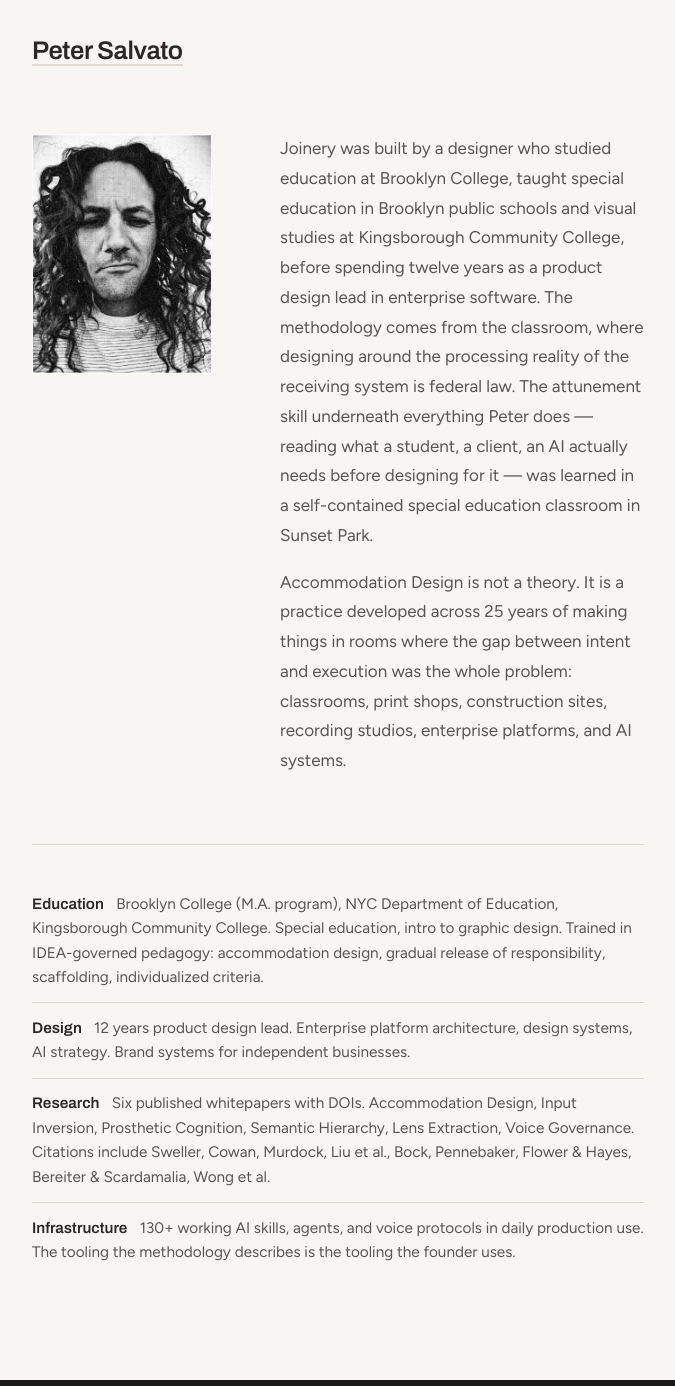
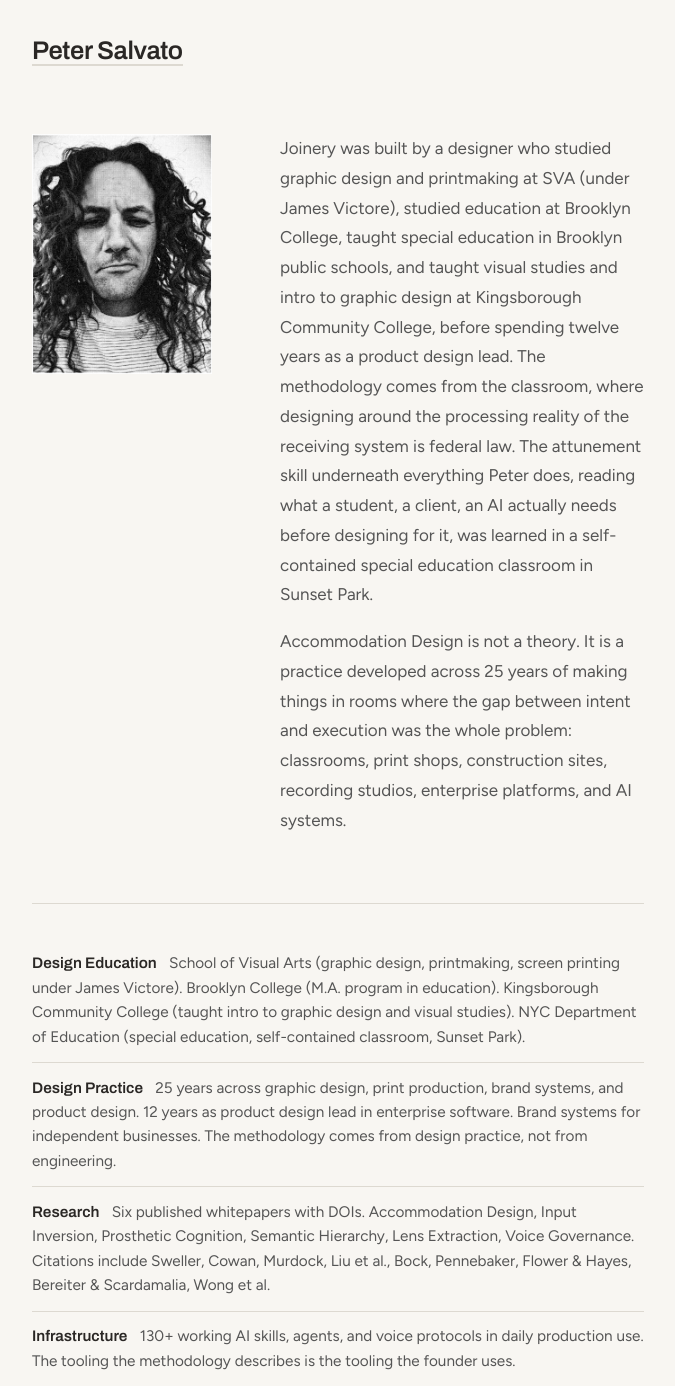
Before and after one commit to PeterSalvato/joinery-site, a plain HTML site: page about.html in a window 1280 px wide. Shown: the part 700-2086 px from the top of the page, without its empty margins (302-977 px from the left). Drawn offline with Linux system fonts and the light colour scheme.

Commit message:
About page: lead with SVA/printmaking/graphic design, not SaaS job

```diff
--- a/about.html
+++ b/about.html
@@ -4,9 +4,9 @@
     <meta charset="UTF-8">
     <meta name="viewport" content="width=device-width, initial-scale=1.0">
     <title>About — Joinery</title>
-    <meta name="description" content="Joinery was built by Peter Salvato: five years teaching special education in Brooklyn, twelve years as a product design lead, six published whitepapers on AI methodology.">
+    <meta name="description" content="Joinery was built by Peter Salvato: SVA-trained designer, special education teacher, 25 years in design practice, six published whitepapers on AI methodology.">
     <meta property="og:title" content="About — Joinery">
-    <meta property="og:description" content="A designer who spent five years teaching special education before twelve years in enterprise product design. The methodology comes from the classroom.">
+    <meta property="og:description" content="A designer trained at SVA who taught special education in Brooklyn and spent 25 years in design practice. The methodology comes from the classroom.">
     <meta property="og:type" content="website">
     <link rel="icon" href="favicon.ico" sizes="32x32">
     <link rel="icon" href="assets/favicon.svg" type="image/svg+xml">
@@ -51,18 +51,18 @@
                         <img src="assets/peter-salvato.jpg" alt="Peter Salvato">
                     </div>
                     <div class="founder-text">
-                        <p>Joinery was built by a designer who studied education at Brooklyn College, taught special education in Brooklyn public schools and visual studies at Kingsborough Community College, before spending twelve years as a product design lead in enterprise software. The methodology comes from the classroom, where designing around the processing reality of the receiving system is federal law. The attunement skill underneath everything Peter does — reading what a student, a client, an AI actually needs before designing for it — was learned in a self-contained special education classroom in Sunset Park.</p>
+                        <p>Joinery was built by a designer who studied graphic design and printmaking at SVA (under James Victore), studied education at Brooklyn College, taught special education in Brooklyn public schools, and taught visual studies and intro to graphic design at Kingsborough Community College, before spending twelve years as a product design lead. The methodology comes from the classroom, where designing around the processing reality of the receiving system is federal law. The attunement skill underneath everything Peter does, reading what a student, a client, an AI actually needs before designing for it, was learned in a self-contained special education classroom in Sunset Park.</p>
                         <p>Accommodation Design is not a theory. It is a practice developed across 25 years of making things in rooms where the gap between intent and execution was the whole problem: classrooms, print shops, construction sites, recording studios, enterprise platforms, and AI systems.</p>
                     </div>
                 </div>
                 <div class="founder-creds">
                     <div class="founder-cred">
-                        <strong>Education</strong>
-                        Brooklyn College (M.A. program), NYC Department of Education, Kingsborough Community College. Special education, intro to graphic design. Trained in IDEA-governed pedagogy: accommodation design, gradual release of responsibility, scaffolding, individualized criteria.
+                        <strong>Design Education</strong>
+                        School of Visual Arts (graphic design, printmaking, screen printing under James Victore). Brooklyn College (M.A. program in education). Kingsborough Community College (taught intro to graphic design and visual studies). NYC Department of Education (special education, self-contained classroom, Sunset Park).
                     </div>
                     <div class="founder-cred">
-                        <strong>Design</strong>
-                        12 years product design lead. Enterprise platform architecture, design systems, AI strategy. Brand systems for independent businesses.
+                        <strong>Design Practice</strong>
+                        25 years across graphic design, print production, brand systems, and product design. 12 years as product design lead in enterprise software. Brand systems for independent businesses. The methodology comes from design practice, not from engineering.
                     </div>
                     <div class="founder-cred">
                         <strong>Research</strong>
```
